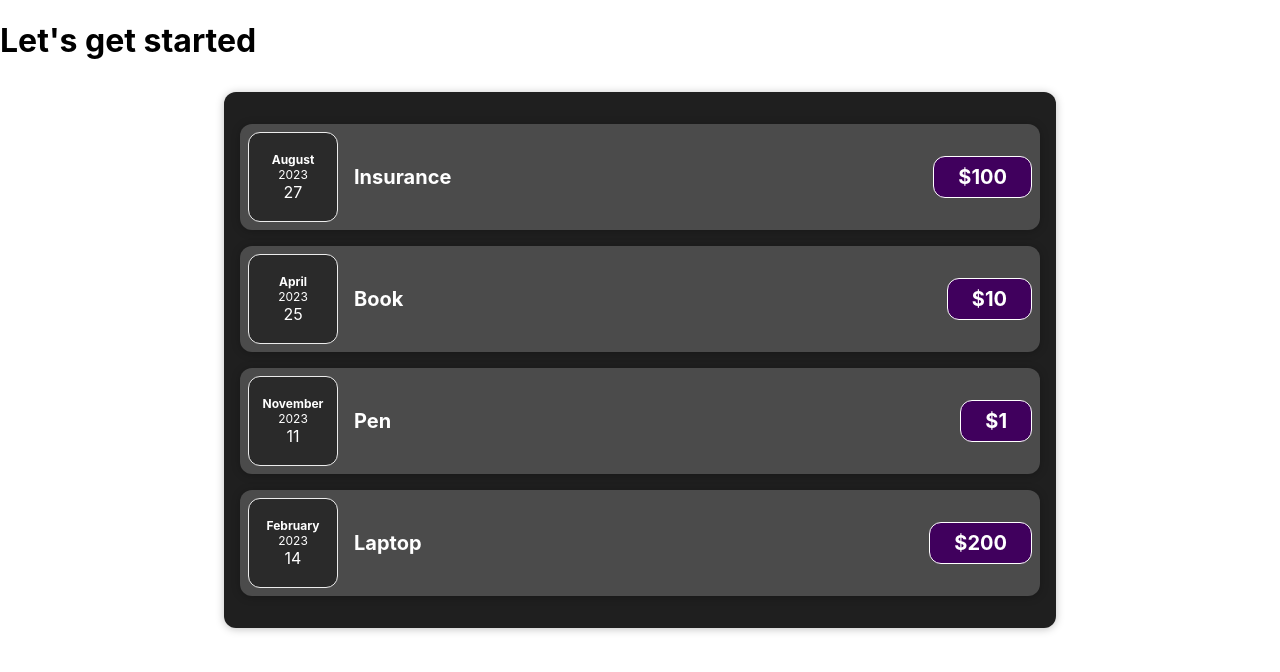
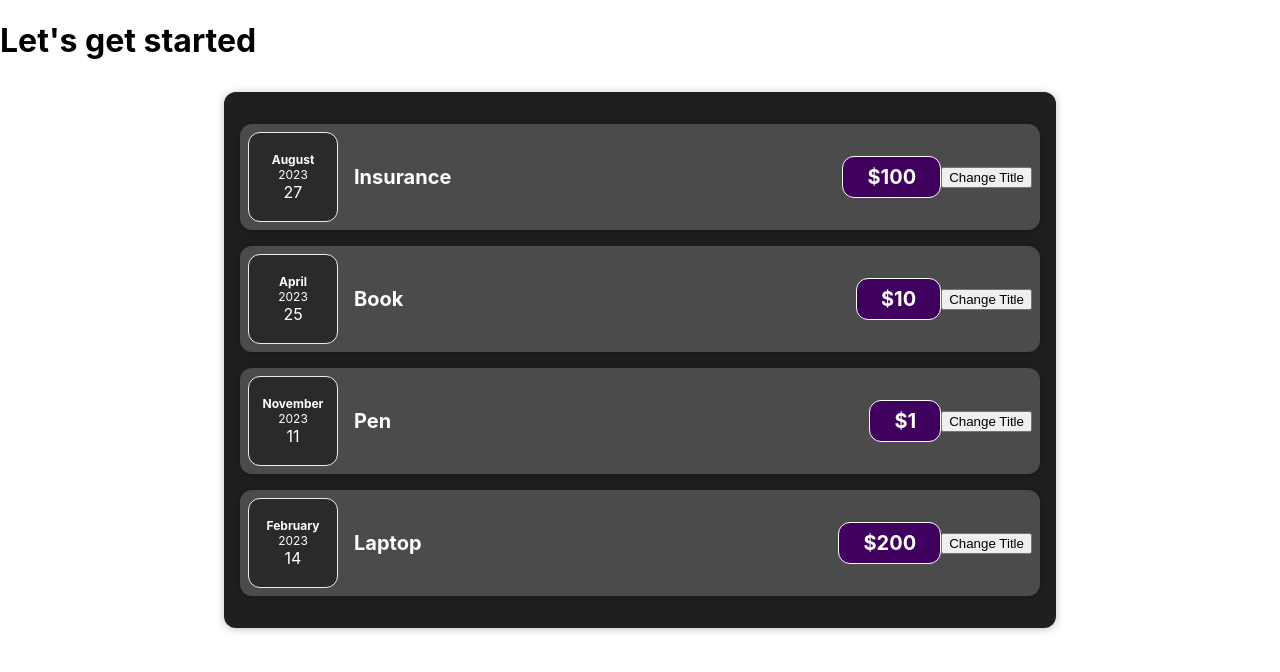
Before and after one commit to ysagar558/ReactDisplayTaskSharpener, a React (Create React App) app: page / in a window 1280 px wide. Shown: the top 672 px of the page. Built offline with nearby package versions, Linux system fonts and the light colour scheme.

Commit message:
Event listeners

```diff
--- a/src/components/ExpenseItem.js
+++ b/src/components/ExpenseItem.js
@@ -7,6 +7,9 @@ function ExpenseItem(props){
   // const expenseTitle = "props.title";
   // const expenseAmount = 50;
   // const expenseLocation = "Bangalore";
+  function buttonClickHandeler(event){
+    console.log("Button clicked");
+  }
 
   return (
     <Card className="expense-item">
@@ -15,6 +18,7 @@ function ExpenseItem(props){
         <h2>{props.title}</h2>
         <div className="expense-item__price">${props.price}</div>
       </div>
+      <button onClick={buttonClickHandeler}>Change Title</button>
     </Card>
     );
 }
```
